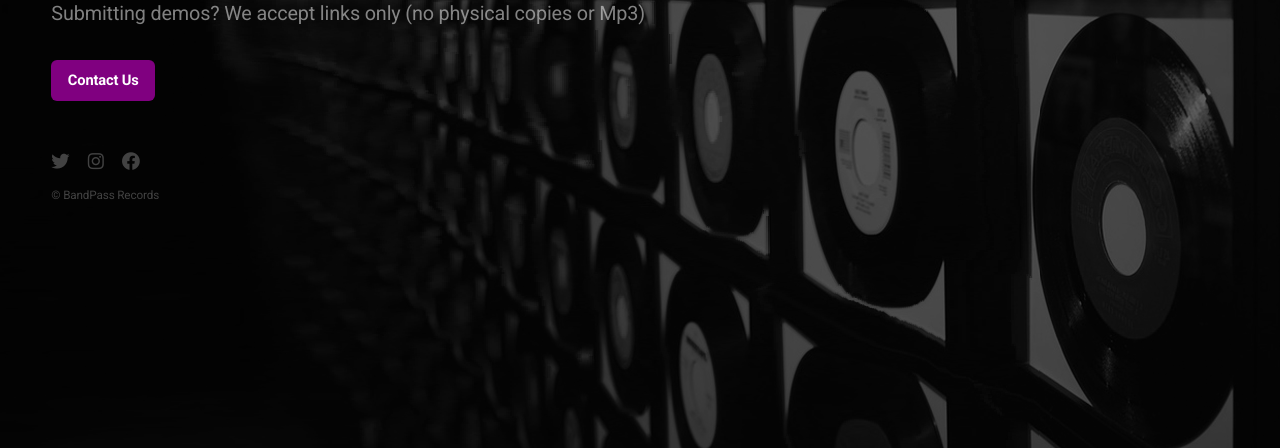
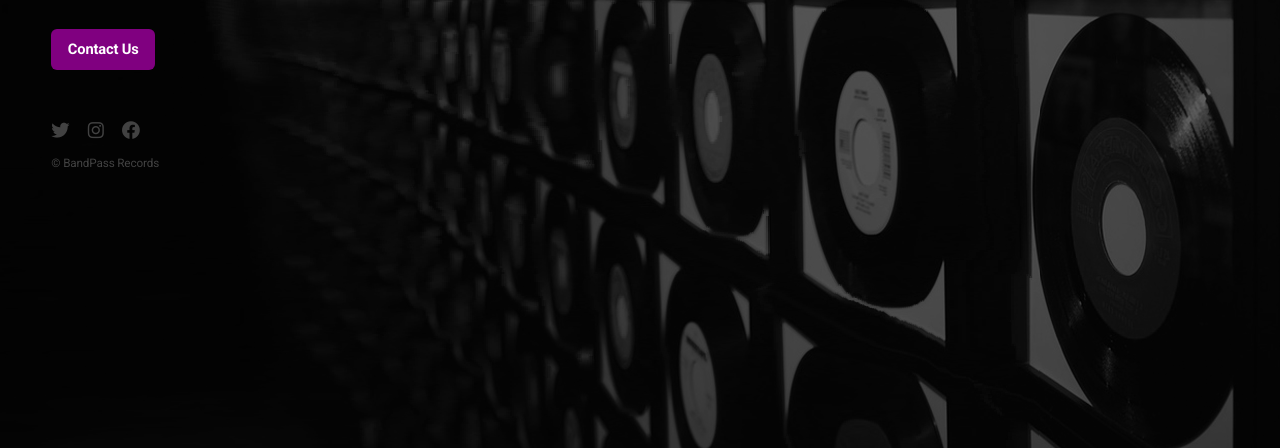
Before and after one commit to ggbecker/bandpassrecords, a plain HTML site: page index.html in a window 1280 px wide. Shown: the part 352-800 px from the top of the page. Drawn offline with Linux system fonts and the light colour scheme.

Commit message:
Remove text.

```diff
--- a/index.html
+++ b/index.html
@@ -38,7 +38,7 @@
 
 		        <p>BandPass Records</p>
 		      <div class="text">
-		        <p>Submitting demos? We accept links only (no physical copies or Mp3)</p>
+		        <!-- <p>Submitting demos? We accept links only (no physical copies or Mp3)</p> -->
 
 		      </div>
     </header>
```
